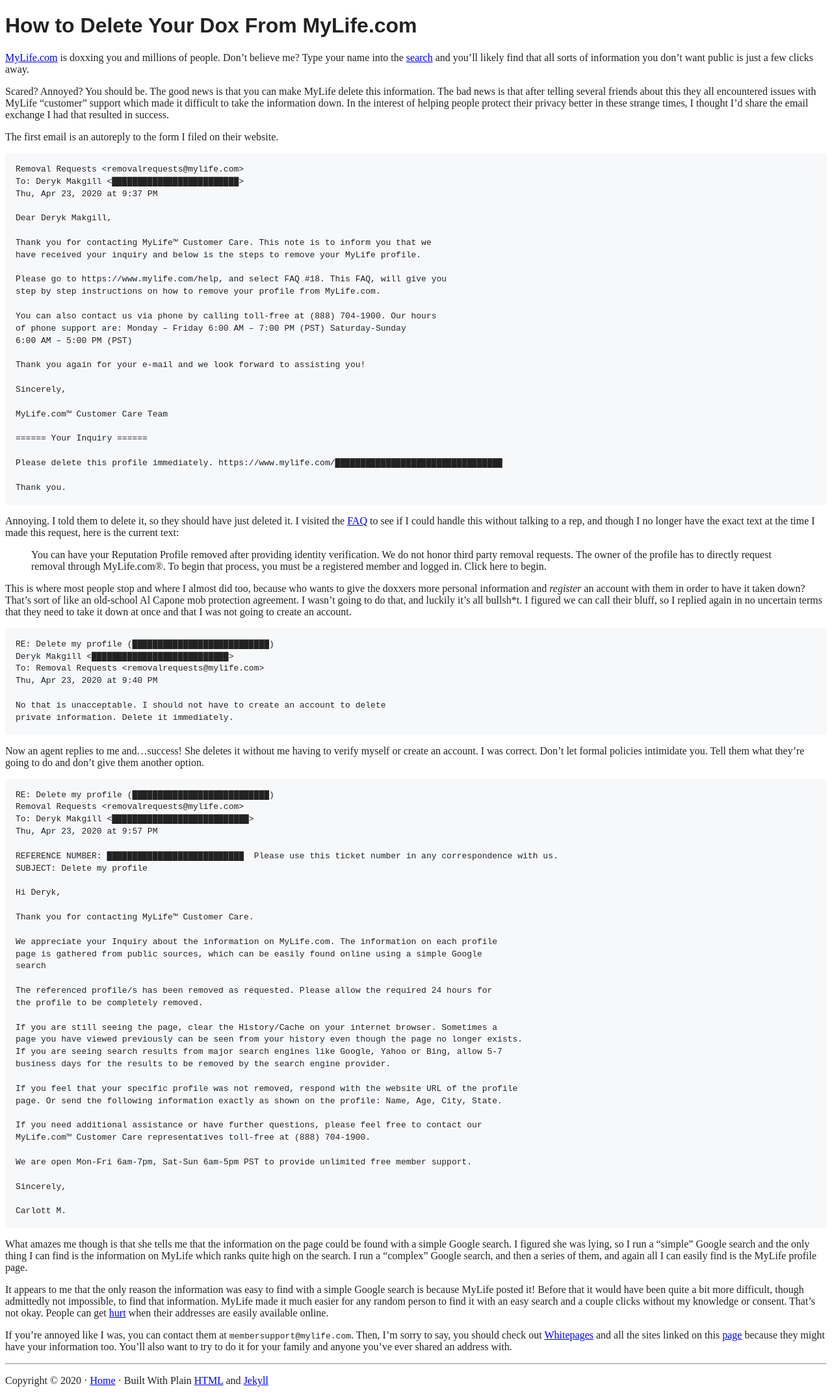
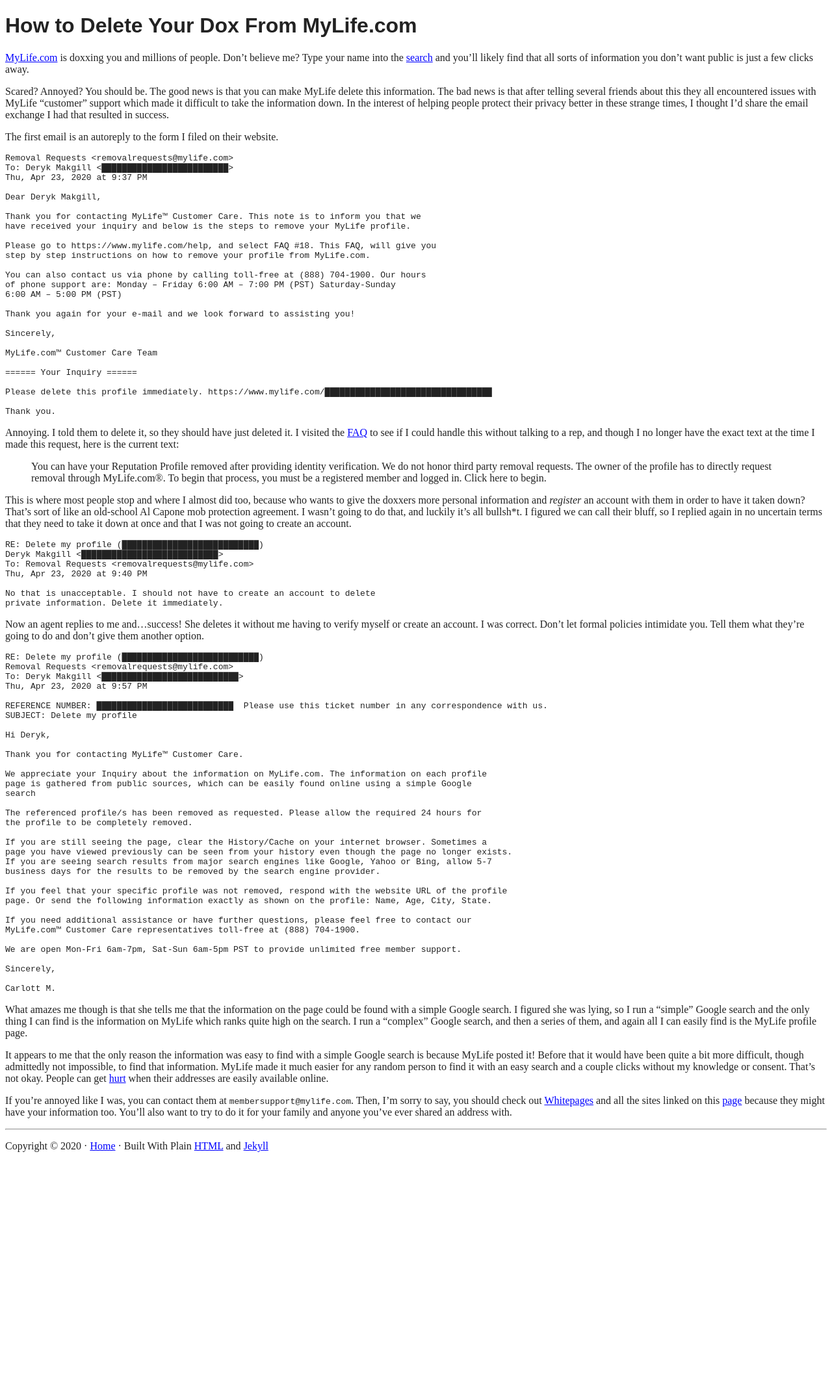
Before and after one commit to makgill/deryk, a Jekyll site: the page built from _posts/2020-12-20-my-life.md, in a window 1280 px wide. Shown: the whole page at 65% size. Built offline with Jekyll 4.4.1, drawn with Linux system fonts in a browser that asks for light colours; after the commit the page ends 1789 px from its top, so only the background shows below that.

Commit message:
Update css.html

```diff
--- a/_includes/css.html
+++ b/_includes/css.html
@@ -9,11 +9,11 @@
 
 
 	pre{white-space: break-spaces;overflow:auto;}
-	.box{padding: 16px;
+	/*.box{padding: 16px;
     overflow: auto;
     line-height: 1.45;
     background-color: #f7f8fa;
-		border-radius: 6px;}
+		border-radius: 6px;}*/
 	body{   /* -webkit-font-smoothing: antialiased;*/font-family:/*"gentium book basic",*/ serif;color:#222;}h1{font-family:sans-serif;}h2,h3,h4,h5,h6{/*-webkit-font-smoothing: antialiased;*/margin-bottom:-10px;font-family:sans-serif;}a{color:blue;}a:hover{background-color:#yellow;}
 
 
```
